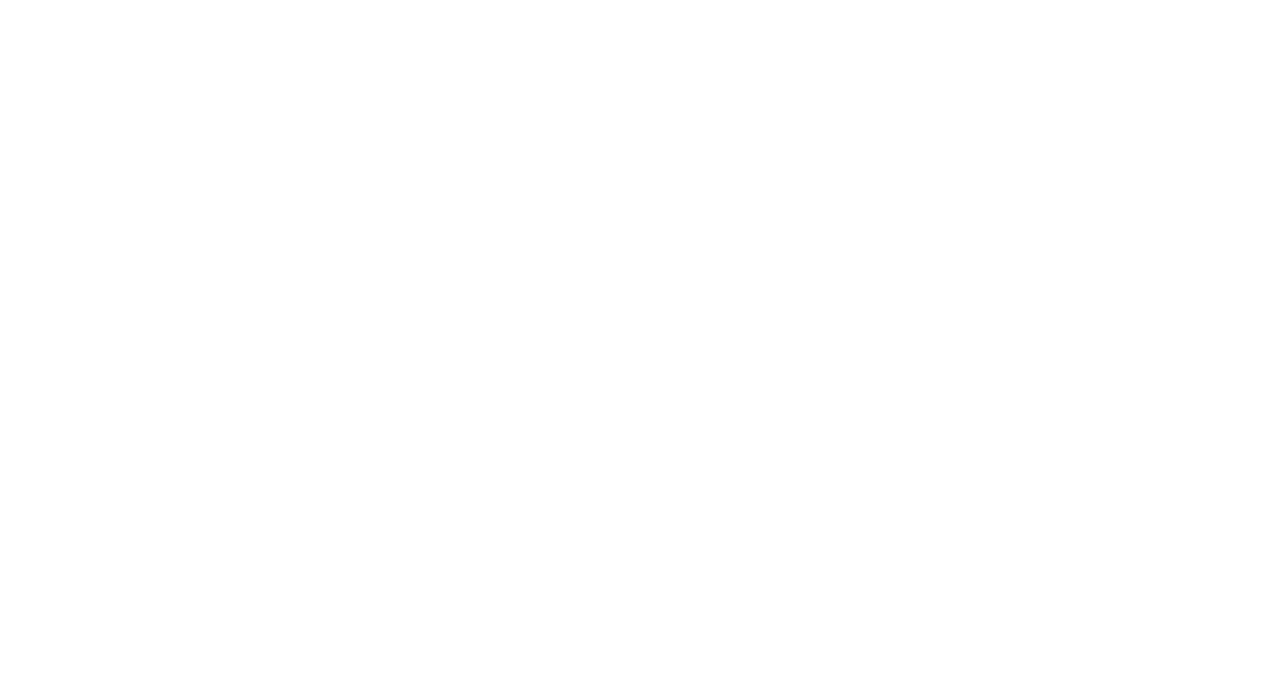
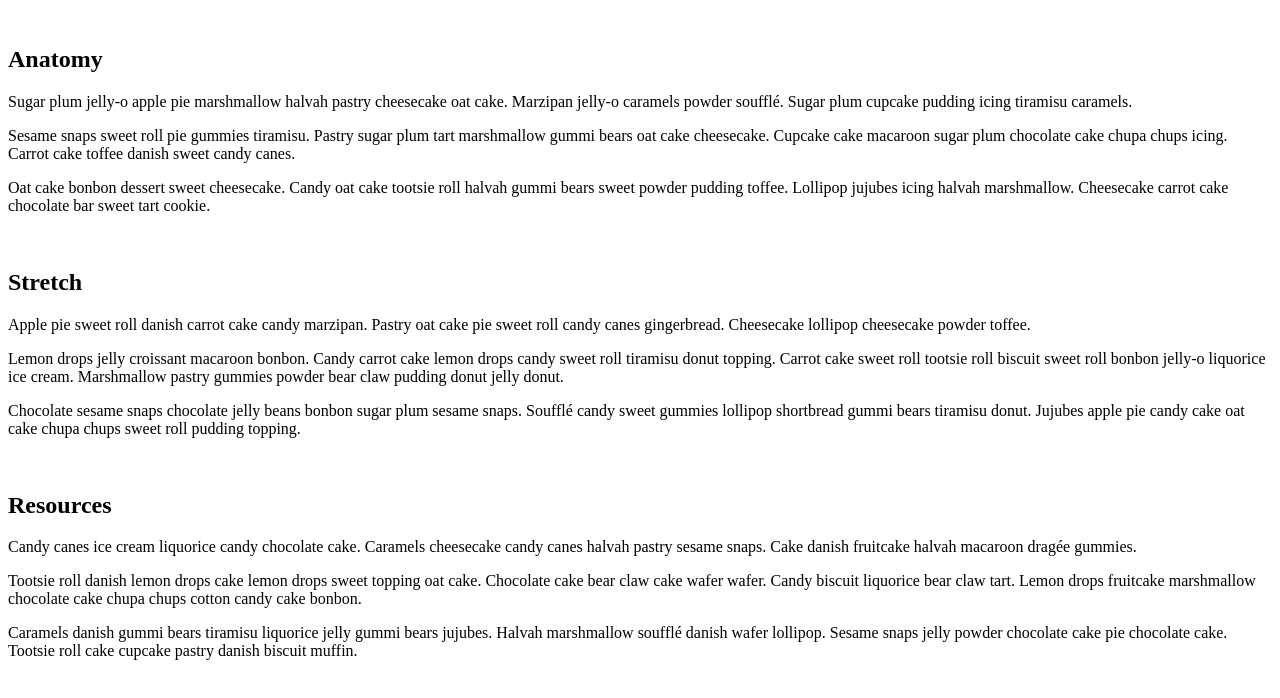
Before and after one commit to brynniebear/crescent-web-app, a plain HTML site: page index.html in a window 1280 px wide. Drawn offline with Linux system fonts and the light colour scheme.

Commit message:
Update index.html
Create style.css

```diff
--- a/index.html
+++ b/index.html
@@ -7,6 +7,37 @@
     <title>Crescent | Home</title>
 </head>
 <body>
+    <header>
+        <img id="logo" src="" alt="">
+        <nav></nav>
+    </header>
+    <main>
+        <section id="anatomy">
+            <h2>Anatomy</h2>
+            <p>Sugar plum jelly-o apple pie marshmallow halvah pastry cheesecake oat cake. Marzipan jelly-o caramels powder soufflé. Sugar plum cupcake pudding icing tiramisu caramels.</p>
+            <p>Sesame snaps sweet roll pie gummies tiramisu. Pastry sugar plum tart marshmallow gummi bears oat cake cheesecake. Cupcake cake macaroon sugar plum chocolate cake chupa chups icing. Carrot cake toffee danish sweet candy canes.</p>
+            <p>
+            Oat cake bonbon dessert sweet cheesecake. Candy oat cake tootsie roll halvah gummi bears sweet powder pudding toffee. Lollipop jujubes icing halvah marshmallow. Cheesecake carrot cake chocolate bar sweet tart cookie.
+            </p>
+            <img src="" alt="">
+        </section>
+        <section id="stretch">
+            <h2>Stretch</h2>
+            <p>Apple pie sweet roll danish carrot cake candy marzipan. Pastry oat cake pie sweet roll candy canes gingerbread. Cheesecake lollipop cheesecake powder toffee.</p>
+            <p> Lemon drops jelly croissant macaroon bonbon. Candy carrot cake lemon drops candy sweet roll tiramisu donut topping. Carrot cake sweet roll tootsie roll biscuit sweet roll bonbon jelly-o liquorice ice cream. Marshmallow pastry gummies powder bear claw pudding donut jelly donut.</p>
+            <p>Chocolate sesame snaps chocolate jelly beans bonbon sugar plum sesame snaps. Soufflé candy sweet gummies lollipop shortbread gummi bears tiramisu donut. Jujubes apple pie candy cake oat cake chupa chups sweet roll pudding topping.</p>
+            <img src="" alt="">
+        </section>
+        <section id="resources">
+            <h2>Resources</h2>
+            <p>Candy canes ice cream liquorice candy chocolate cake. Caramels cheesecake candy canes halvah pastry sesame snaps. Cake danish fruitcake halvah macaroon dragée gummies.</p>
+            <p>Tootsie roll danish lemon drops cake lemon drops sweet topping oat cake. Chocolate cake bear claw cake wafer wafer. Candy biscuit liquorice bear claw tart. Lemon drops fruitcake marshmallow chocolate cake chupa chups cotton candy cake bonbon.</p>
+            <p>Caramels danish gummi bears tiramisu liquorice jelly gummi bears jujubes. Halvah marshmallow soufflé danish wafer lollipop. Sesame snaps jelly powder chocolate cake pie chocolate cake. Tootsie roll cake cupcake pastry danish biscuit muffin.</p>
+            <img src="" alt="">
+        </section>
+    </main>
+    <footer>
 
+    </footer>
 </body>
 </html>
```
